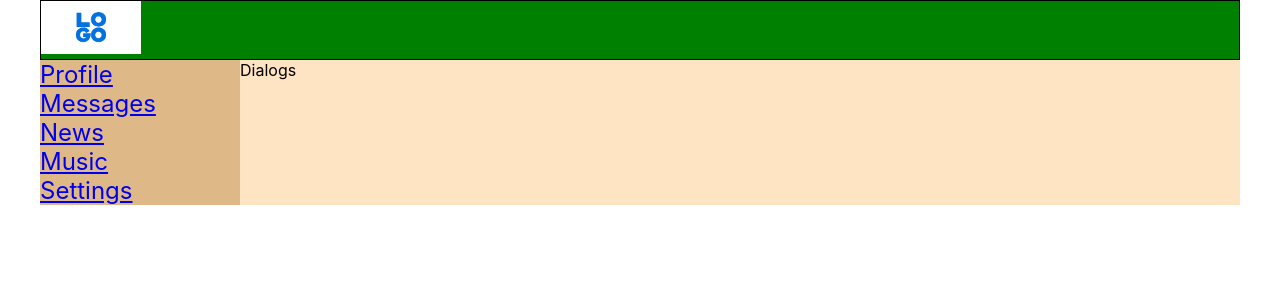
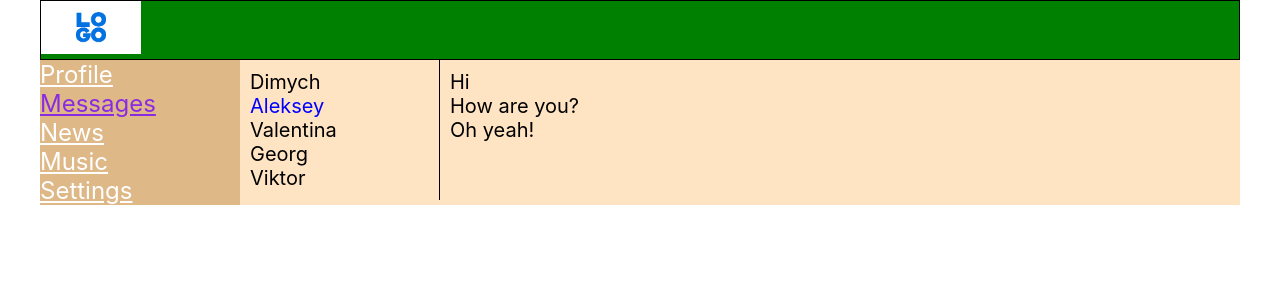
Before and after one commit to LumpenTea/ReactSocialMedia, a React (Create React App) app: page /dialogs in a window 1280 px wide. Shown: the top 300 px of the page. Built offline with nearby package versions, Linux system fonts and the light colour scheme.

Commit message:
dialogs stylized firts time 13.07.2022

```diff
--- a/src/App.js
+++ b/src/App.js
@@ -1,10 +1,12 @@
 import './App.css';
+import { BrowserRouter } from 'react-router-dom';
 import Header from './components/Header/Header';
 import NavBar from './components/Navbar/NavBar';
 import RoutesComponent from './components/RoutesComponent/RoutesComponent';
 
 const App = () => {
   return (
+    <BrowserRouter>
       <div className='app-wrapper'>
         <Header />
         <NavBar />
@@ -12,6 +14,7 @@ const App = () => {
           <RoutesComponent />
         </div>
       </div>
+    </BrowserRouter>
   );
 }
 
--- a/src/components/Dialogs/Dialogs.js
+++ b/src/components/Dialogs/Dialogs.js
@@ -3,8 +3,19 @@ import styles from './Dialogs.module.css';
 
 const Dialogs = () => {
   return (
-    <div>
-        Dialogs
+    <div className={styles.dialogs}>
+        <div className={styles.dialogs_users}>
+            <div>Dimych</div>
+            <div className={styles.users_active}>Aleksey</div>
+            <div>Valentina</div>
+            <div>Georg</div>
+            <div>Viktor</div>
+        </div>
+        <div className={styles.dialogs_messages}>
+            <div>Hi</div>
+            <div>How are you?</div>
+            <div>Oh yeah!</div>
+        </div>
     </div>
   )
 }
--- a/src/components/Dialogs/Dialogs.module.css
+++ b/src/components/Dialogs/Dialogs.module.css
@@ -0,0 +1,24 @@
+.dialogs{
+    display: grid;
+    grid-template: 1fr / 200px 1fr;
+    font-size: 20px;
+}
+
+.dialogs_users{
+    grid-column: 1;
+    padding: 10px;
+    border-right: 1px solid black;
+}
+
+.dialogs_messages{
+    grid-column: 2;
+    padding: 10px;
+}
+
+.users_active{
+    color: blue;
+}
+
+.users_item{
+    color: black;
+}
--- a/src/components/Navbar/NavBar.js
+++ b/src/components/Navbar/NavBar.js
@@ -1,22 +1,28 @@
 import styles from './NavBar.module.css';
+import { NavLink } from 'react-router-dom';
 
 const NavBar = () => {
-    return(
+    return (
         <nav className={styles.nav}>
             <div className={styles.item}>
-                <a href='/profile'>Profile</a>
+                <NavLink className={navData => navData.isActive ? styles.active : styles.item}
+                    to='/profile'>Profile</NavLink>
             </div>
             <div className={styles.item}>
-                <a href='/dialogs'>Messages</a>
+                <NavLink className={navData => navData.isActive ? styles.active : styles.item}
+                    to='/dialogs'>Messages</NavLink>
             </div>
             <div className={styles.item}>
-                <a href='/news'>News</a>
+                <NavLink className={navData => navData.isActive ? styles.active : styles.item}
+                    to='/news'>News</NavLink>
             </div>
             <div className={styles.item}>
-                <a href='/music'>Music</a>
+                <NavLink className={navData => navData.isActive ? styles.active : styles.item}
+                    to='/music'>Music</NavLink>
             </div>
             <div className={styles.item}>
-                <a href='/settings'>Settings</a>
+                <NavLink className={navData => navData.isActive ? styles.active : styles.item}
+                    to='/settings'>Settings</NavLink>
             </div>
         </nav>
     );
--- a/src/components/Navbar/NavBar.module.css
+++ b/src/components/Navbar/NavBar.module.css
@@ -2,9 +2,13 @@
     grid-column: 1;
     grid-row: 2;
     background-color: burlywood;
+    font-size: 24px;
 }
 
 .item{
     color: white;
-    font-size: 24px;
 }
+
+.active{
+    color: blueviolet;
+}
--- a/src/components/RoutesComponent/RoutesComponent.js
+++ b/src/components/RoutesComponent/RoutesComponent.js
@@ -8,7 +8,6 @@ import Settings from '../Settings/Settings';
 
 const RoutesComponent = () => {
     return (
-        <BrowserRouter>
         <Routes>
             <Route path='/dialogs' element={<Dialogs />} />
             <Route path='/profile' element={<Profile />} />
@@ -16,7 +15,7 @@ const RoutesComponent = () => {
             <Route path='/music' element={<Music />} />
             <Route path='/settings' element={<Settings />} />
         </Routes>
-        </BrowserRouter>
+
     )
 }
 
```
Lines whose indentation alone changed are shown as unchanged.
